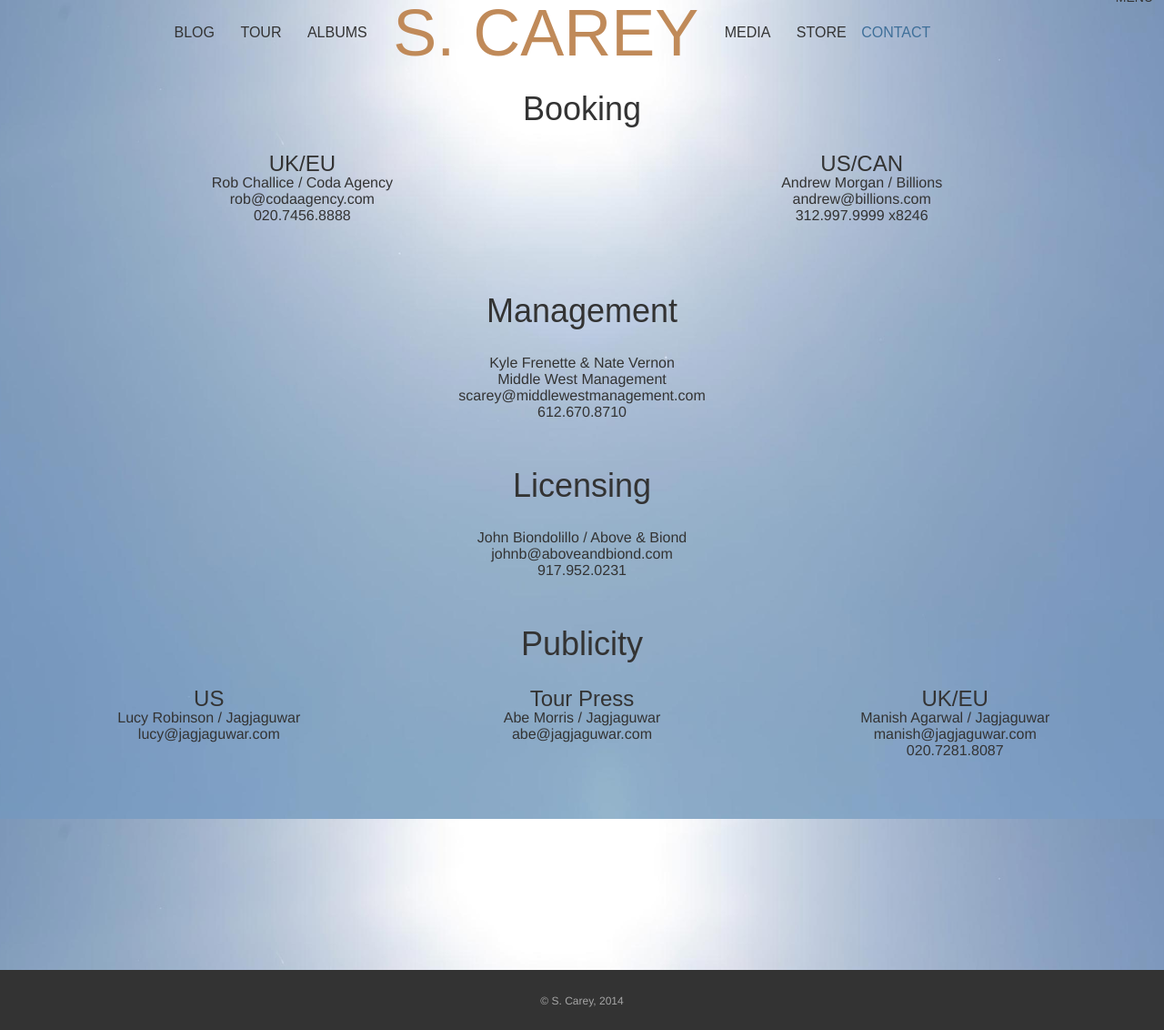
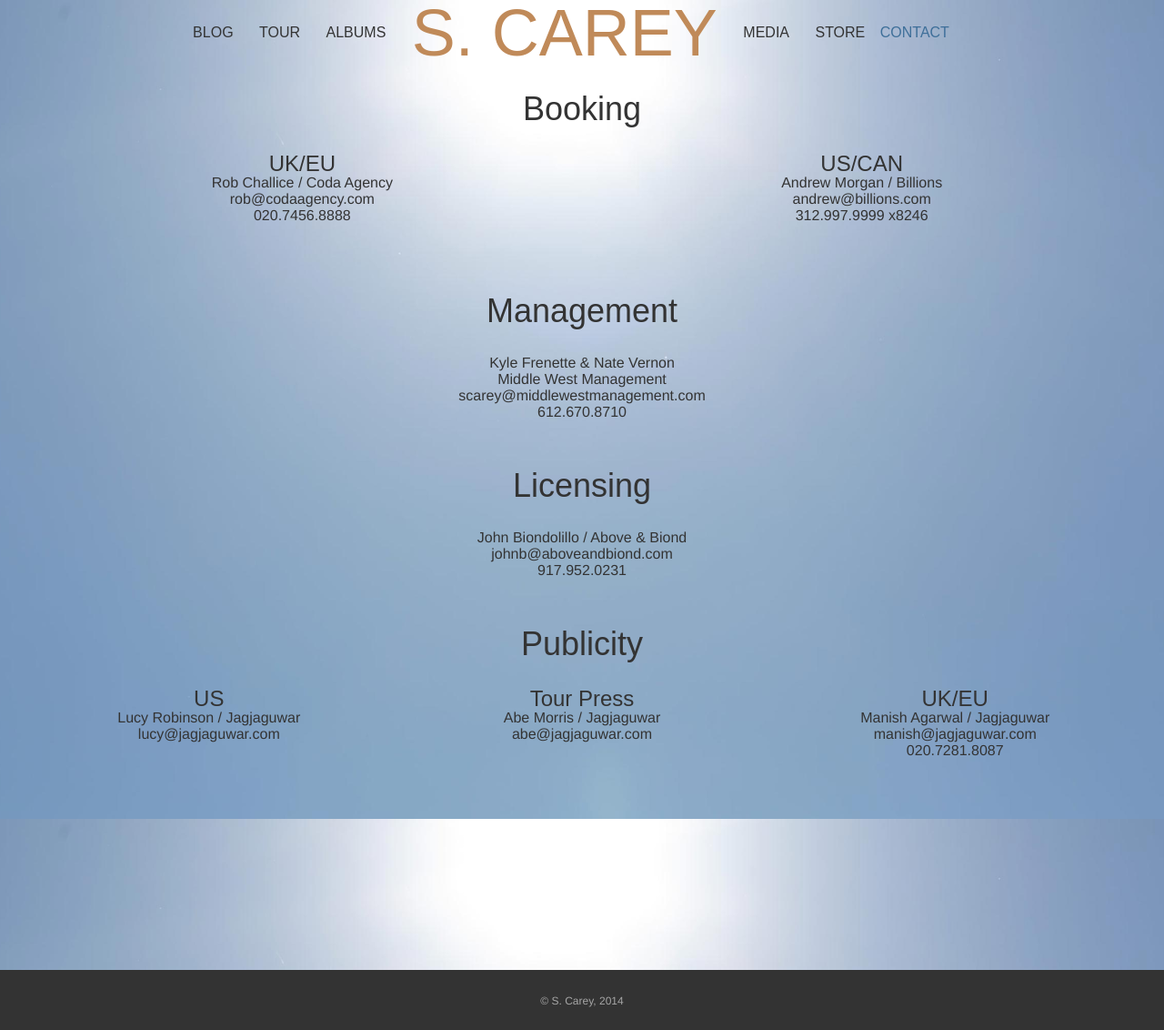
Before and after one commit to npbee/scarey.org, a Jekyll site: the page built from contact.html, in a window 1280 px wide. Shown: the whole page at 91% size. Built offline with Jekyll 4.4.1, drawn with Linux system fonts in a browser that asks for light colours; nearby versions of some CDN libraries; some web fonts are replaced.

Commit message:
removing 'menu' from nav

```diff
--- a/_includes/nav.html
+++ b/_includes/nav.html
@@ -7,7 +7,7 @@
     <a class="media-nav" aria-hidden="true" href="/media/audio"><span class="">Media</span></a>
     <a class="store-nav" aria-hidden="true" href="/store"><span class="">Store</span></a>
     <a class="contact-nav" aria-hidden="true" href="/contact"><span class="">Contact</span></a>
-    <a class="more-nav" data-icon="" aria-hidden="true" ><span class="">Menu</span></a>
+    <a class="more-nav" data-icon="" aria-hidden="true" ><span class="hide">Menu</span></a>
     <label for="main-nav-check" class="nojs-mobile-nav" data-icon="" aria-hidden="true" href="#mobile-flyout"><span class="hide">Close</span></label>
 </nav>
 <input type="checkbox" class="main-nav-check" id="main-nav-check" />
```
Also changed, not shown: 12 other files.
